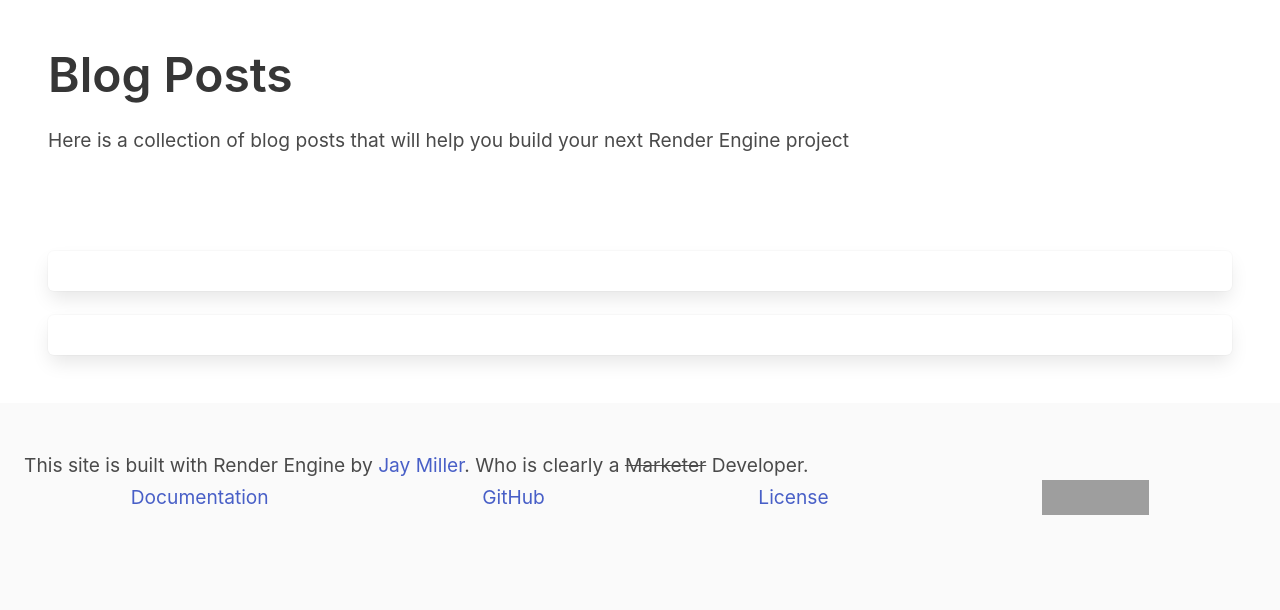
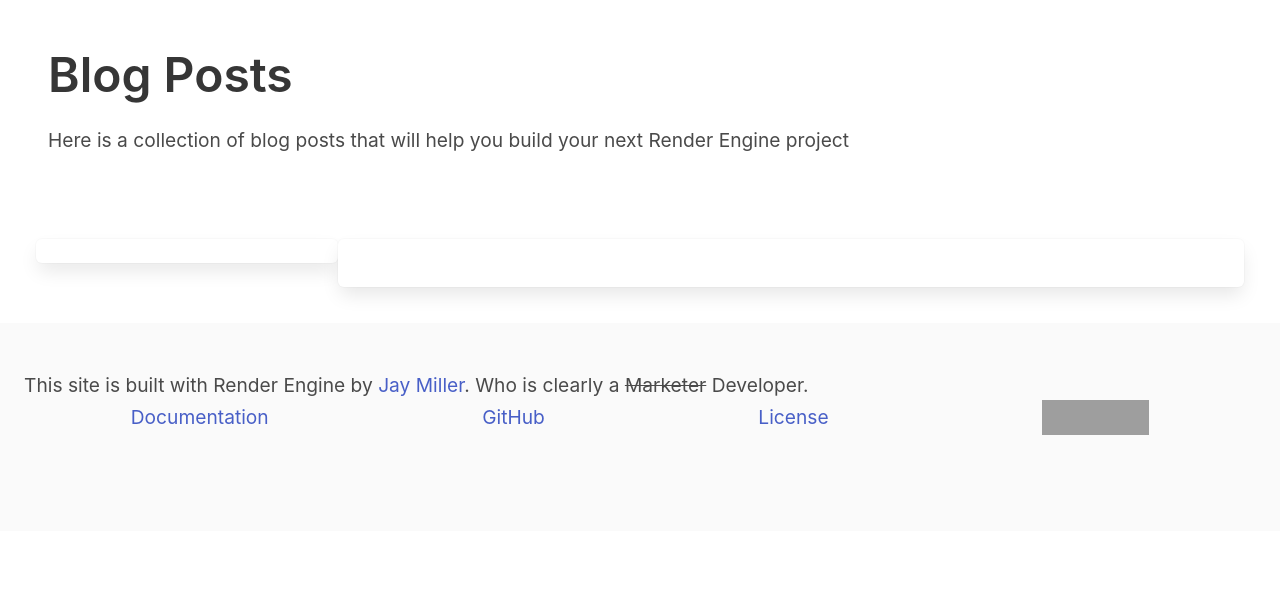
Before and after one commit to kjaymiller/render-engine-site, a Python web app: template templates/archive.html in a window 1280 px wide. Shown: the part 52-662 px from the top of the page. Run offline with Jinja, Linux system fonts and the light colour scheme; the template is opened without the code that fills it, so the values that code supplies are empty; some libraries are stand-ins or nearby versions; grey boxes are pictures that could not be loaded.

Commit message:
add side list

```diff
--- a/templates/archive.html
+++ b/templates/archive.html
@@ -9,7 +9,8 @@
 </div>
 
 <section class="section">
-    <div class="box">
+    <div class="columns">
+    <div class="column is-3 box">
         <ul>
             {% for page in pages %}
                 <li>
@@ -20,7 +21,7 @@
             {% endfor %}
         </ul>
     </div>
-    <div class="box">
+    <div class="box column is-expanded">
         {% for page in pages %}
         <div class="content mb-6">
           <h2 class="title is-3">
```
